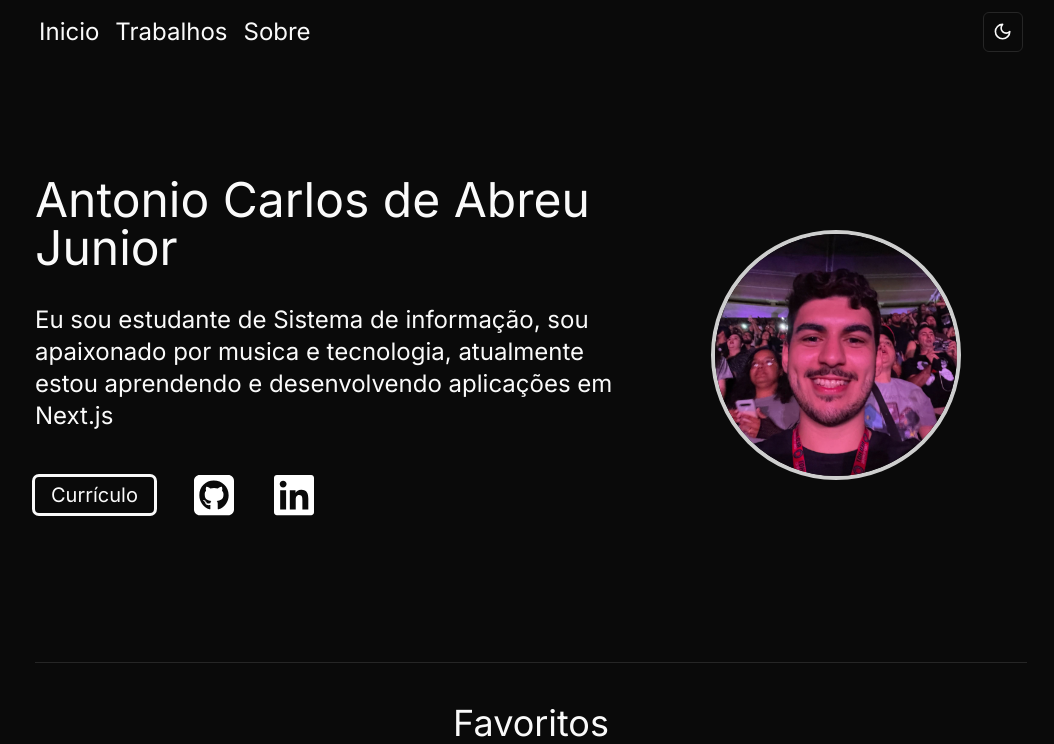
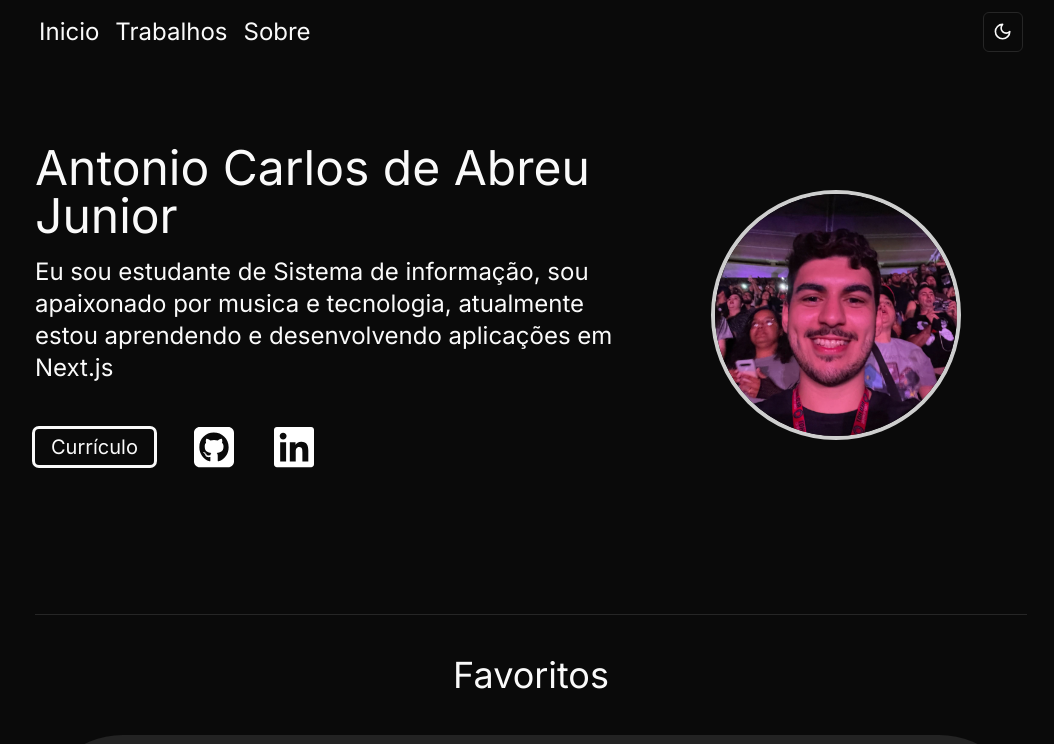
Before and after one commit to Acaj0/portifolio-antonio, a Next.js app: page / in a window 1280 px wide. Shown: the top 744 px of the page, without its empty margins (109-1163 px from the left). Built offline with nearby package versions, Linux system fonts and the light colour scheme.

Commit message:
margin adapt

```diff
--- a/src/app/page.tsx
+++ b/src/app/page.tsx
@@ -6,11 +6,11 @@ export default function Home() {
   return (
     <div>
       <NavBar></NavBar>
-      <div className="lg:mx-36 mx-2 flex mt-28 flex-col">
+      <div className="lg:mx-36 mx-2 flex mt-20 flex-col">
         <div className=" flex lg:flex-row flex-col min-w-fill">
           <div className=" flex flex-col">
             <h1 className="text-5xl md:text-left text-center">Antonio Carlos de Abreu Junior</h1>
-            <span className=" mt-8 text-wrap text-center md:text-left text-2xl lg:min-w-fit">
+            <span className=" mt-4 text-wrap text-center md:text-left text-2xl lg:min-w-fit">
               Eu sou estudante de Sistema de informação, sou apaixonado por
               musica e tecnologia, atualmente estou aprendendo e desenvolvendo
               aplicações em Next.js
```
